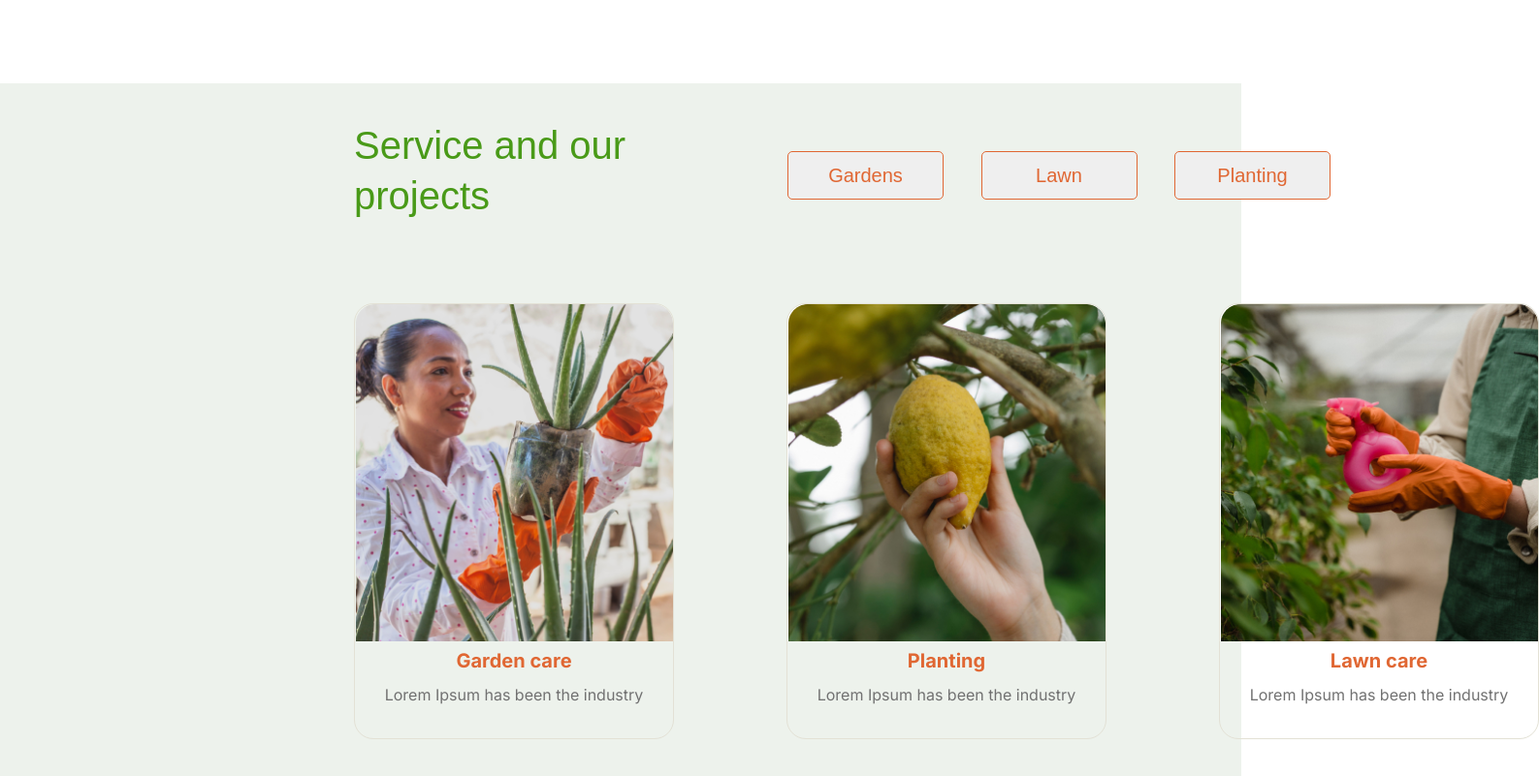
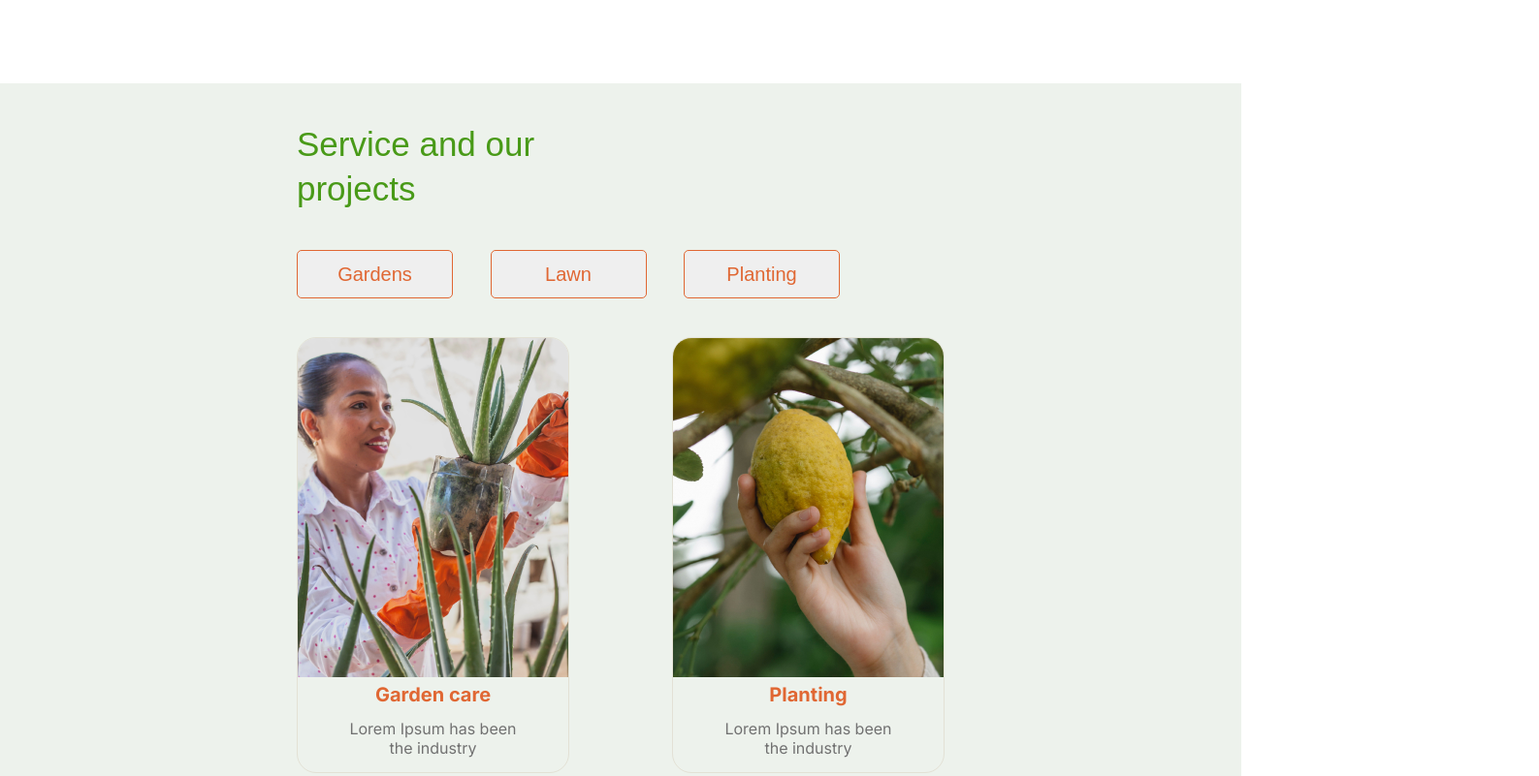
Before and after one commit to DzmitryDavid/rolling-scopes2022, a website: page plants/index.html in a window 1280 px wide. Shown: the part 960-1761 px from the top of the page at 97% size, 1587 px wide, since content can reach past the window. Drawn offline with Linux system fonts and the light colour scheme; a web font is replaced by a local one.

Commit message:
feat: add media (768) to service section

```diff
--- a/plants/src/scss/base/_media.scss
+++ b/plants/src/scss/base/_media.scss
@@ -1,4 +1,4 @@
-@media (max-width: 1399.98px) {
+@media (max-width: 1350.98px) {
   .container {
     width: 768px;
   }
@@ -58,8 +58,50 @@
       width: 25rem;
     }
   }
+  .service {
+    padding: 0;
+    &__wrapper {
+      padding: 4rem 5rem 7rem 5rem;
+    }
+    &__menu {
+      height: auto;
+      flex-direction: column;
+      align-items: flex-start;
+    }
+    &__title {
+      font-size: 3.5rem;
+      line-height: 46px;
+    }
+    &__buttons {
+      padding: 0;
+      margin-top: 4rem;
+    }
+    &__cards {
+      margin-top: 4rem;
+      grid-template-rows: repeat(3, 450px);
+      grid-template-columns: repeat(2, 281px);
+      gap: 106px;
+      row-gap: 38px;
+    }
+    &__card {
+      &-description {
+        padding: 0 4rem 0 4rem;
+        text-align: center;
+        line-height: 20px;
+      }
+
+      &-img {
+        width: 28rem;
+        height: 35rem;
+        img {
+          object-fit: cover;
+          width: 100%;
+          height: 100%;
+        }
+      }
+    }
+  }
   .prices {
-
   }
 }
 // @media (max-width: 1199.98px) { }
```
Also changed, not shown: plants/src/css/style.css.
